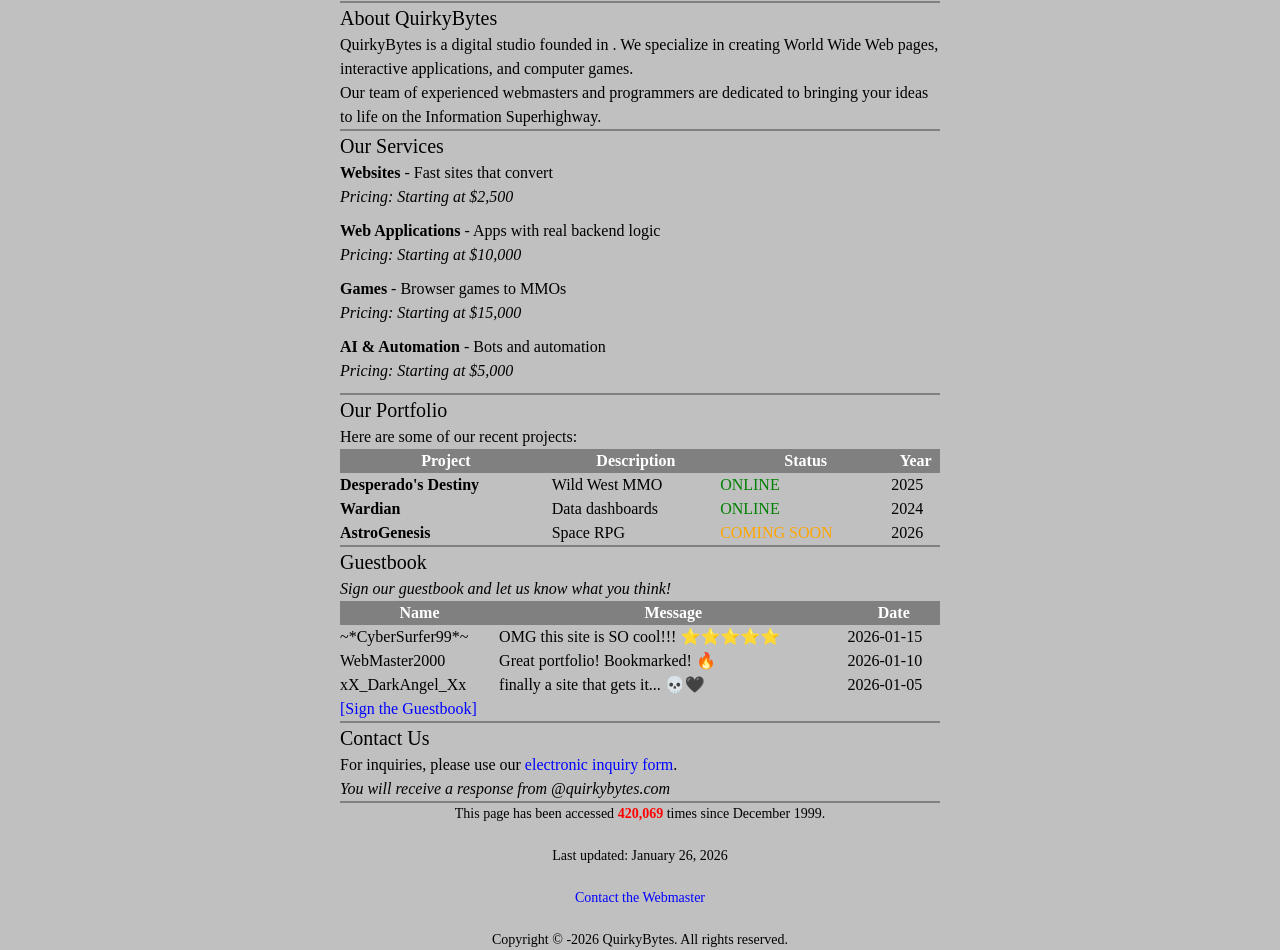
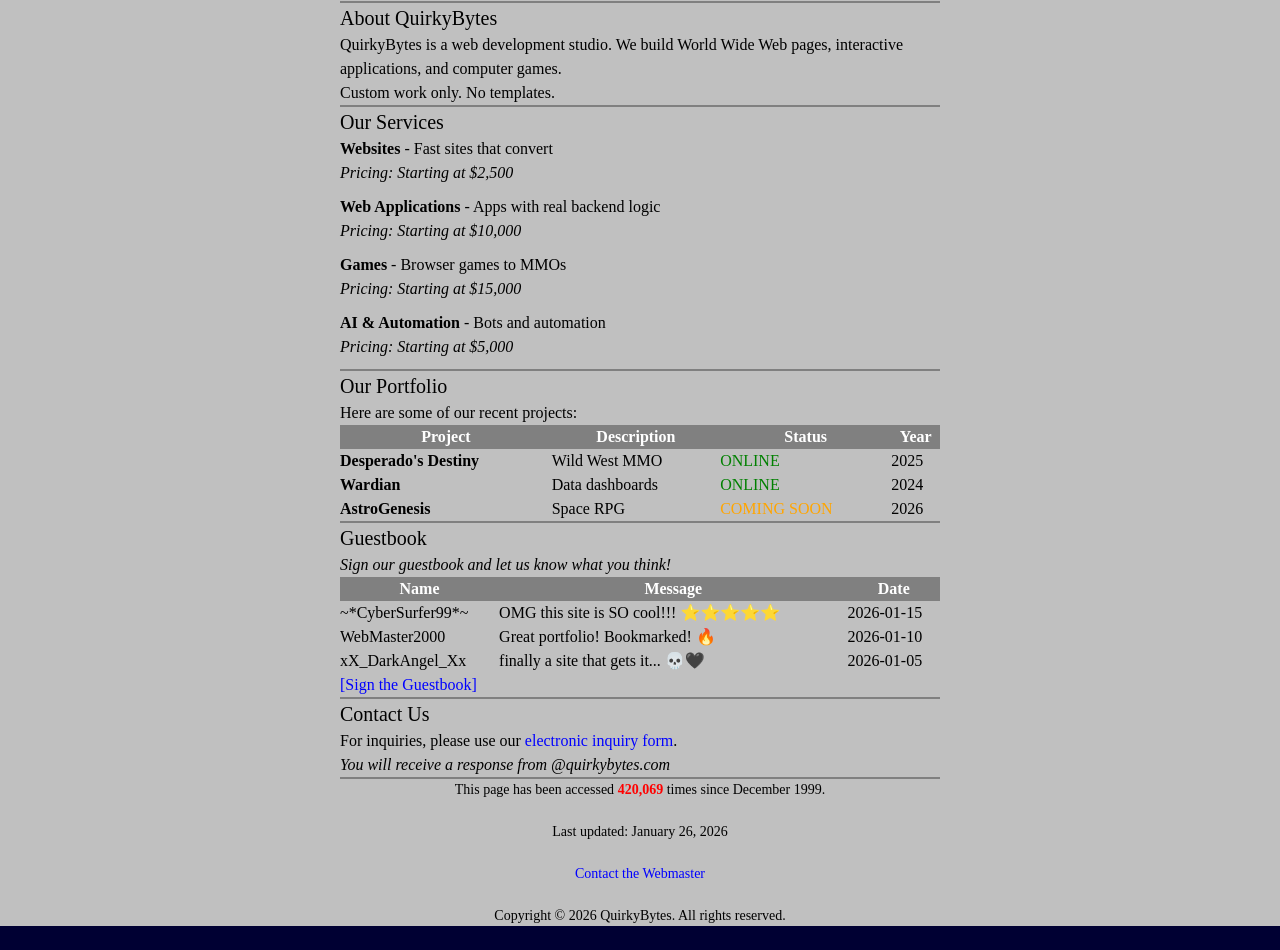
Before and after one commit to kc92/quirkybytes-site, a Next.js app: page /era/dawn in a window 1280 px wide. Shown: the part 239-1189 px from the top of the page. After the commit the page ends 1165 px from the top, so only its background shows below. Built offline with nearby package versions, Linux system fonts and the light colour scheme.

Commit message:
Fix: Remove company.founded references from dawn era

```diff
--- a/src/app/era/dawn/page.tsx
+++ b/src/app/era/dawn/page.tsx
@@ -68,12 +68,11 @@ export default function DawnEraPage() {
                     About {company.name}
                   </h2>
                   <p>
-                    {company.name} is a digital studio founded in {company.founded}. We specialize
-                    in creating World Wide Web pages, interactive applications, and computer games.
+                    {company.name} is a web development studio. We build
+                    World Wide Web pages, interactive applications, and computer games.
                   </p>
                   <p>
-                    Our team of experienced webmasters and programmers are dedicated to bringing
-                    your ideas to life on the Information Superhighway.
+                    Custom work only. No templates.
                   </p>
 
                   <hr style={{ height: "2px", backgroundColor: "#808080", border: "none" }} />
@@ -206,7 +205,7 @@ export default function DawnEraPage() {
                     </a>
                     <br />
                     <br />
-                    Copyright © {company.founded}-2026 {company.name}. All rights reserved.
+                    Copyright © 2026 {company.name}. All rights reserved.
                   </p>
                 </td>
               </tr>
```
